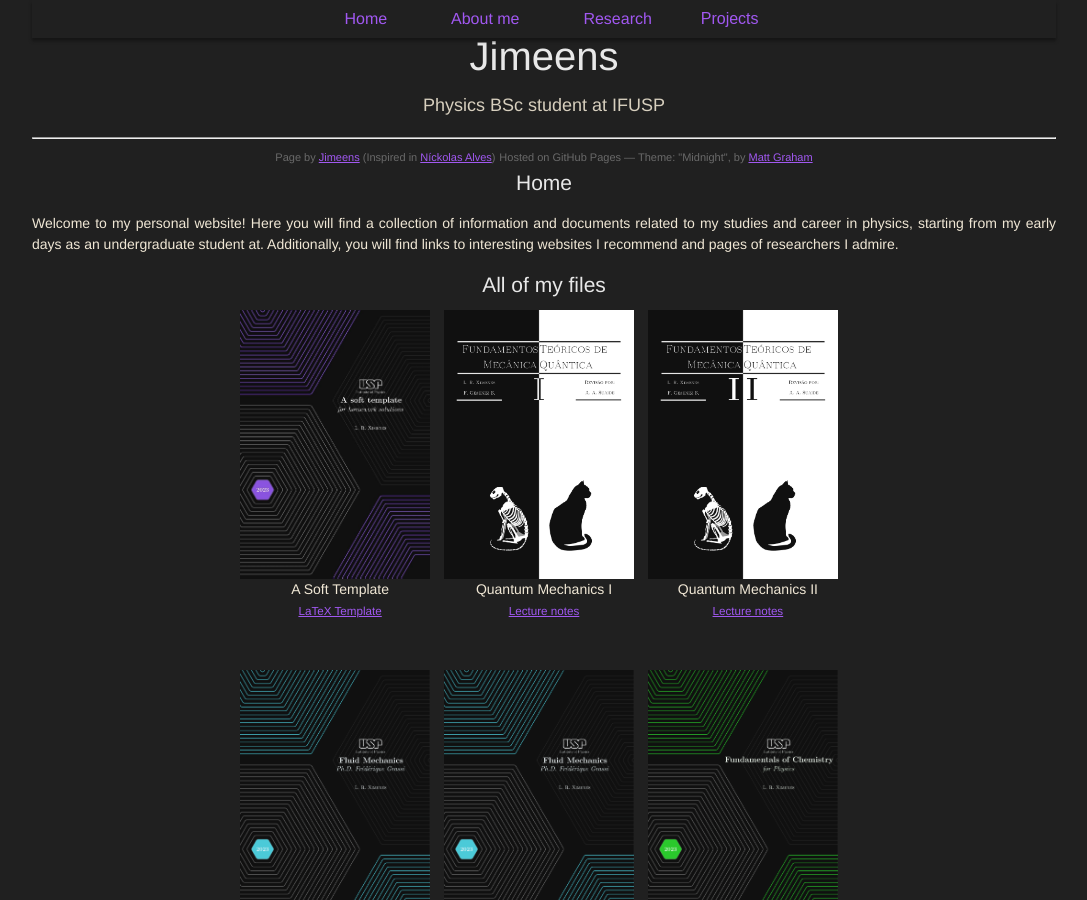
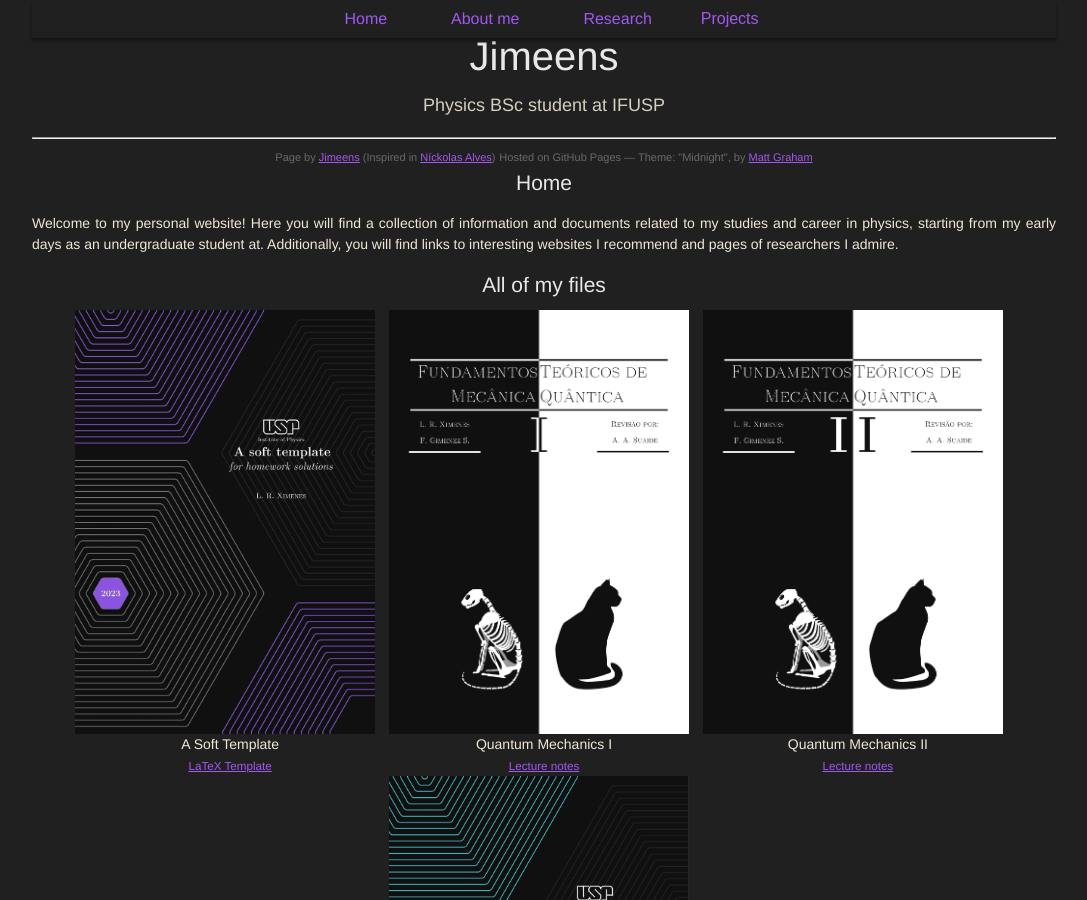
Before and after one commit to Jimeens/jimeens.github.io, a Jekyll site: the page built from index.md, in a window 1280 px wide and 900 px high. Shown: the whole window, without its empty margins (96-1183 px from the left). Built offline with Jekyll 4.4.1, drawn with Linux system fonts in a browser that asks for light colours; some web fonts are replaced; our own code applies the rules of GitHub Pages for plain Markdown files.

Commit message:
Update index.md

```diff
--- a/index.md
+++ b/index.md
@@ -6,21 +6,27 @@ Welcome to my personal website! Here you will find a collection of information a
 ## All of my files
 
 <div style="display: inline-block; margin-left= 10px; margin-right= 10px;">
-  <a href="https://www.overleaf.com/latex/templates/a-soft-template-for-homework-solutions/gsbwqcqkyyzt"><img src="coverpage_homework_solutions.jpeg" alt="imagem 1" style="float:left; padding-right:10px; width: 190px"></a>
+  <a href="https://www.overleaf.com/latex/templates/a-soft-template-for-homework-solutions/gsbwqcqkyyzt"><img src="coverpage_homework_solutions.jpeg" alt="imagem 1" style="float:left; padding-right:10px; width: 300px"></a>
   <figcaption style="display: block">A Soft Template
     <br><small><a href="https://jimeens.github.io/projects/latex/">LaTeX Template</a></small>
   </figcaption>
 </div>
 <div style="display: inline-block; margin-left= 10px; margin-right= 10px;">
-  <a href="https://jimeens.github.io/mynotes/Quantum%20Mechanics%20I.pdf"><img src="Quantum_Mechanics_I_Cover_Page.jpg" alt="imagem 2" style="float:left; padding-right:10px; width: 190px"></a>
+  <a href="https://jimeens.github.io/mynotes/Quantum%20Mechanics%20I.pdf"><img src="Quantum_Mechanics_I_Cover_Page.jpg" alt="imagem 2" style="float:left; padding-right:10px; width: 300px"></a>
   <figcaption style="display: block">Quantum Mechanics I
     <br><small><a href="https://jimeens.github.io/projects/notes/">Lecture notes</a></small>
   </figcaption>
 </div>
 <div style="display: inline-block; margin-left= 10px; margin-right= 10px;">
-  <a href="https://jimeens.github.io/mynotes/Quantum%20Mechanics%20II.pdf"><img src="Quantum_Mechanics_II_Cover_Page.jpg" alt="imagem 2" style="float:left; padding-right:10px; width: 190px"></a>
+  <a href="https://jimeens.github.io/mynotes/Quantum%20Mechanics%20II.pdf"><img src="Quantum_Mechanics_II_Cover_Page.jpg" alt="imagem 2" style="float:left; padding-right:10px; width: 300px"></a>
   <figcaption style="display: block">Quantum Mechanics II
     <br><small><a href="https://jimeens.github.io/projects/notes/">Lecture notes</a></small>
+  </figcaption>
+</div>
+<div style="display: inline-block; margin-left= 10px; margin-right= 10px;">
+  <a href="https://jimeens.github.io/mynotes/Fluid%20Mechanics/Homework%20I.pdf"><img src="Homework - cover page.png" alt="imagem 6" style="float:left; padding-right:10px; width: 300px"></a>
+  <figcaption style="display: block">Homework I
+    <br><small><a href="https://jimeens.github.io/projects/notes/">My Solutions</a></small>
   </figcaption>
 </div>
 <br>
@@ -28,19 +34,13 @@ Welcome to my personal website! Here you will find a collection of information a
 <!-- Line break -->
 
 <div style="display: inline-block; margin-left= 10px; margin-right= 10px;">
-  <a href="https://jimeens.github.io/mynotes/Fluid%20Mechanics/Homework%20I.pdf"><img src="Homework - cover page.png" alt="imagem 6" style="float:left; padding-right:10px; width: 190px"></a>
-  <figcaption style="display: block">Homework I
-    <br><small><a href="https://jimeens.github.io/projects/notes/">My Solutions</a></small>
-  </figcaption>
-</div>
-<div style="display: inline-block; margin-left= 10px; margin-right= 10px;">
-  <a href="https://jimeens.github.io/mynotes/Fluid%20Mechanics/Homework%20II.pdf"><img src="Homework - cover page.png" alt="imagem 6" style="float:left; padding-right:10px; width: 190px"></a>
+  <a href="https://jimeens.github.io/mynotes/Fluid%20Mechanics/Homework%20II.pdf"><img src="Homework - cover page.png" alt="imagem 6" style="float:left; padding-right:10px; width: 300px"></a>
   <figcaption style="display: block">Homework II
     <br><small><a href="https://jimeens.github.io/projects/notes/">My Solutions</a></small>
   </figcaption>
 </div>
 <div style="display: inline-block; margin-left= 10px; margin-right= 10px;">
-  <a href="https://jimeens.github.io/mynotes/Fundamentals%20of%20Chemistry/Study%20Guide%2001.pdf"><img src="Study Guide - cover page.png" alt="imagem 4" style="float:left; padding-right:10px; width: 190px"></a>
+  <a href="https://jimeens.github.io/mynotes/Fundamentals%20of%20Chemistry/Study%20Guide%2001.pdf"><img src="Study Guide - cover page.png" alt="imagem 4" style="float:left; padding-right:10px; width: 300px"></a>
   <figcaption style="display: block">Study Guide I
     <br><small><a href="https://jimeens.github.io/projects/notes/">My Solutions</a></small>
   </figcaption>
@@ -50,7 +50,7 @@ Welcome to my personal website! Here you will find a collection of information a
 <!-- Line break -->
 
 <div style="display: inline-block; margin-left= 10px; margin-right= 10px;">
-  <a href="https://jimeens.github.io/mynotes/Fundamentals%20of%20Chemistry/Study%20Guide%2002.pdf"><img src="Study Guide - cover page.png" alt="imagem 5" style="float:left; padding-right:10px; width: 190px"></a>
+  <a href="https://jimeens.github.io/mynotes/Fundamentals%20of%20Chemistry/Study%20Guide%2002.pdf"><img src="Study Guide - cover page.png" alt="imagem 5" style="float:left; padding-right:10px; width: 300px"></a>
   <figcaption style="display: block">Study Guide II
     <br><small><a href="https://jimeens.github.io/projects/notes/">My Solutions</a></small>
   </figcaption>
```
